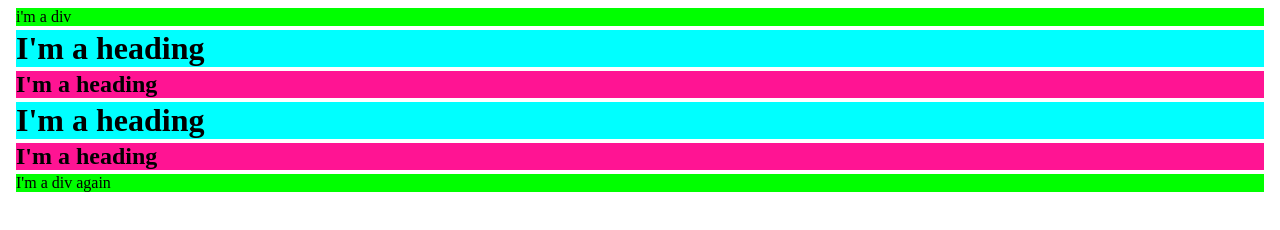
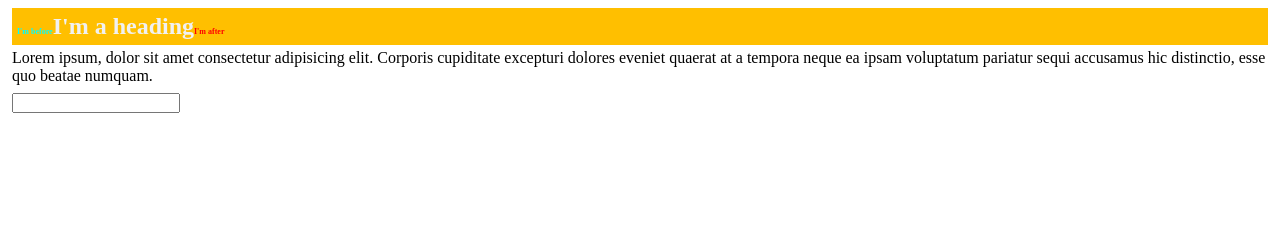
Before and after one commit to Vedant102/Full_Stack_Web_Devlopement, a plain HTML site: page index.html in a window 1280 px wide. Drawn offline with Linux system fonts and the light colour scheme.

Commit message:
PSUEDO SELECTOR

```diff
--- a/index.html
+++ b/index.html
@@ -11,28 +11,55 @@
           padding: 0;
           margin: 0;
           box-sizing: border-box;
+          font-family: Metropolis;
           margin: 4px;
       }
-        div.parent div{
-          background-color: lime;
+
+      h2 {
+          padding: 5px;
+          color: #f1f1f1;
+          background-color: #ffbf00;
       }
-        div.parent h1{
-            background-color: cyan;
+
+      h2:hover {
+          background-color: crimson;
+          cursor: pointer;
       }
-        div.parent h2{
-          background-color:deeppink;
+
+      div::selection {
+          background: lime;
+      }
+
+      input:focus {
+          background-color: pink;
+          color: red;
+          font-size: 2rem;
+      }
+
+      h2::after {
+          content: "I'm after";
+          font-size: 0.5rem;
+          color: red;
+          position: relative;
+      }
+
+      h2::before {
+          content: "I'm before";
+          font-size: 0.5rem;
+          color: cyan;
+          position: relative;
       }
     </style>
 </head>
 
 <body>
-  <div class="parent">
-    <div>i'm a div</div>
-    <h1>I'm a heading</h1>
   <h2>I'm a heading</h2>
-    <h1>I'm a heading</h1>
-    <h2>I'm a heading</h2>
-    <div>I'm a div again</div>
+  <div>
+      Lorem ipsum, dolor sit amet consectetur adipisicing elit. Corporis cupiditate excepturi dolores eveniet quaerat at a tempora neque ea ipsam voluptatum pariatur sequi accusamus hic distinctio, esse quo beatae numquam.
+  </div>
+  <input type="text" />
+</body>
+
 </div>
 </body>
 </html>
```
Lines whose indentation alone changed are shown as unchanged.
